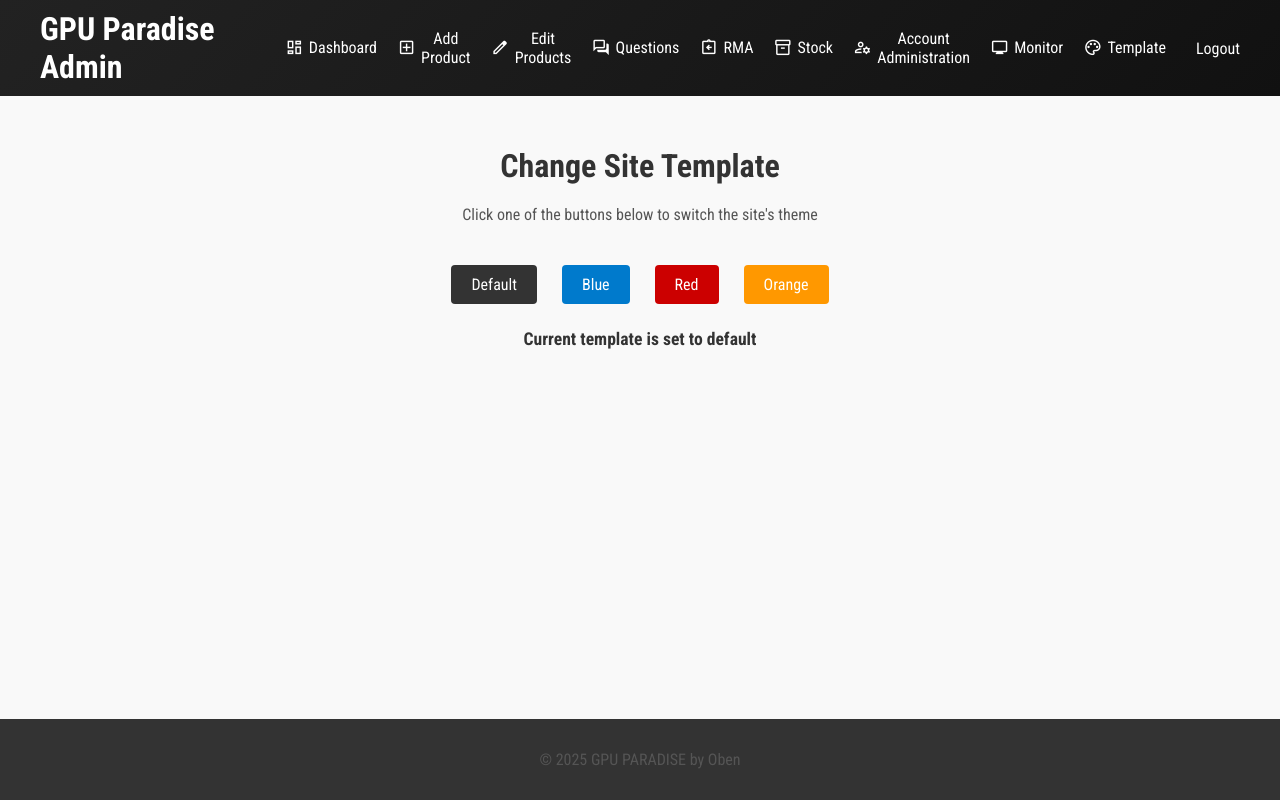
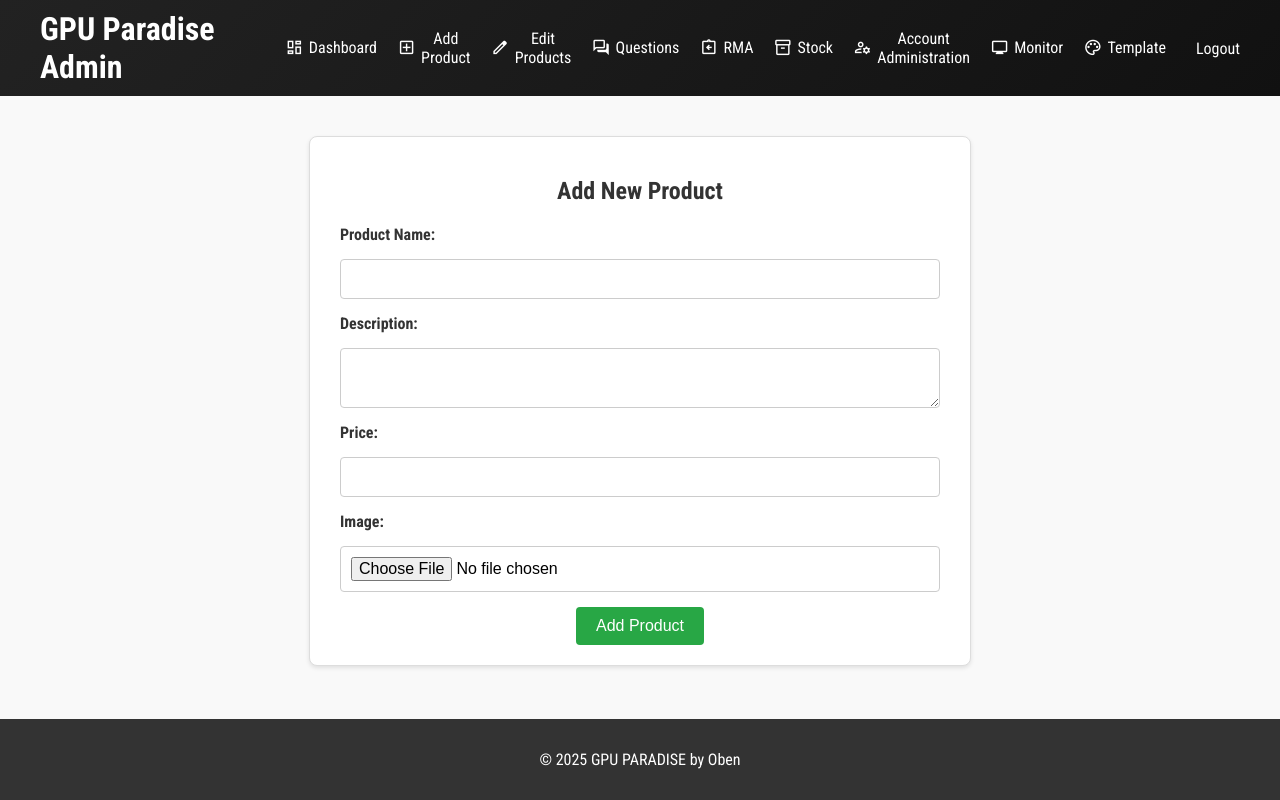
Before and after one commit to ObenAta/Project, a PHP site: page /add_product.php in a window 1280 px wide. Run offline with PHP 8.4, Linux system fonts and the light colour scheme; the visitor is signed in with stand-in values (Sample User, id 1).

Commit message:
file corrections

```diff
--- a/admin/add_product.php
+++ b/admin/add_product.php
@@ -1,118 +1,63 @@
 <?php
 session_start();
-
-// Ensure only admin users can switch templates
-if (!isset($_SESSION['admin_logged_in']) || $_SESSION['admin_logged_in'] !== true) {
-    header("Location: admin_login_form.php");
+if (!isset($_SESSION['admin_logged_in'])) {
+    header("Location: login.php");
     exit;
 }
 
-// If ?template= is present, set the cookie and redirect back
-if (isset($_GET['template'])) {
-    $allowedTemplates = ['default', 'blue', 'red', 'orange'];
-    $template = in_array($_GET['template'], $allowedTemplates) ? $_GET['template'] : 'default';
-    // Set the cookie for 30 days
-    setcookie('site_template', $template, time() + (30 * 24 * 60 * 60), "/");
-    header("Location: admin_template.php");
-    exit;
+require_once '../includes/config.php';
+
+$message = ""; // to store success/error messages
+
+if ($_SERVER['REQUEST_METHOD'] === 'POST') {
+    // Retrieve form inputs
+    $name = $_POST['name'];
+    $description = $_POST['description'];
+    $price = $_POST['price'];
+
+    // Default to 'default.png' if no image is uploaded
+    $imageName = 'default.png';
+
+    // Check if a file was uploaded without errors
+    if (isset($_FILES['image']) && $_FILES['image']['error'] === 0) {
+
+        // The directory where we want to store the uploaded file
+        // __DIR__ gives the directory of the current file (admin folder),
+        // so ../images/ refers to public_html/images
+        $targetDir = __DIR__ . '/../images/';
+
+        // Create the images folder if it doesn't exist (optional safeguard)
+        if (!is_dir($targetDir)) {
+            mkdir($targetDir, 0755, true);
+        }
+
+        // Get the original file name
+        $originalFileName = basename($_FILES['image']['name']);
+
+        // Create a unique prefix to avoid overwriting files
+        // e.g., 1677601113_filename.jpg
+        $uniquePrefix = time() . '_';
+        $imageName = $uniquePrefix . $originalFileName;
+
+        // Build the full path to where we want to move the file
+        $targetFile = $targetDir . $imageName;
+
+        // Move the uploaded file from the temp directory to our images folder
+        if (!move_uploaded_file($_FILES['image']['tmp_name'], $targetFile)) {
+            // If something went wrong, revert to default.png
+            $imageName = 'default.png';
+        }
+    }
+
+    // Insert product info into the database, including the final $imageName
+    $stmt = $pdo->prepare("INSERT INTO products (name, description, price, image) VALUES (?, ?, ?, ?)");
+    if ($stmt->execute([$name, $description, $price, $imageName])) {
+        $message = "Product added successfully!";
+    } else {
+        $message = "Error adding product.";
+    }
 }
+
+// Include the HTML form
+include '../admin/admin_add_product_form.php';
 ?>
-<!DOCTYPE html>
-<html lang="en">
-<head>
-  <meta charset="UTF-8">
-  <meta name="viewport" content="width=device-width, initial-scale=1.0">
-  <title>Admin Template Switcher</title>
-  <link rel="stylesheet" href="../css/style.css">
-  <style>
-    /* Prevent horizontal overflow on all devices */
-    html, body {
-      overflow-x: hidden;
-      box-sizing: border-box;
-      height: 100%;
-      margin: 0;
-      padding: 0;
-      font-family: Arial, sans-serif;
-      background-color: #f9f9f9;
-    }
-    *, *:before, *:after {
-      box-sizing: inherit;
-    }
-    .page-container {
-      display: flex;
-      flex-direction: column;
-      min-height: 100vh;
-    }
-    main {
-      flex: 1;
-      padding: 30px;
-      text-align: center;
-    }
-    h1 {
-      font-family: 'Roboto Condensed', serif;
-      font-size: 2rem;
-      color: #333;
-      margin-bottom: 20px;
-    }
-    p {
-      font-size: 1rem;
-      color: #555;
-    }
-    .template-buttons {
-      display: inline-flex;
-      flex-wrap: wrap;
-      gap: 15px;
-      margin-top: 20px;
-      justify-content: center;
-    }
-    .template-buttons a {
-      padding: 10px 20px;
-      color: #fff;
-      text-decoration: none;
-      border-radius: 4px;
-      transition: background-color 0.3s ease;
-      margin: 5px;
-    }
-    .template-default {
-      background-color: #333;
-    }
-    .template-blue {
-      background-color: #007acc;
-    }
-    .template-red {
-      background-color: #cc0000;
-    }
-    .template-orange {
-      background-color: #ff9800;
-    }
-    .template-buttons a:hover {
-      opacity: 0.9;
-    }
-    .current-template {
-      margin-top: 20px;
-      font-size: 1.1rem;
-      font-weight: bold;
-      color: #333;
-    }
-  </style>
-</head>
-<body>
-  <div class="page-container">
-    <?php include 'admin_header.php'; ?>
-    <main>
-      <h1>Change Site Template</h1>
-      <p>Click one of the buttons below to switch the site's theme</p>
-      <div class="template-buttons">
-        <a href="admin_template.php?template=default" class="template-default">Default</a>
-        <a href="admin_template.php?template=blue" class="template-blue">Blue</a>
-        <a href="admin_template.php?template=red" class="template-red">Red</a>
-        <a href="admin_template.php?template=orange" class="template-orange">Orange</a>
-      </div>
-      <p class="current-template">
-        Current template is set to <strong><?php echo isset($_COOKIE['site_template']) ? htmlspecialchars($_COOKIE['site_template']) : 'default'; ?></strong>
-      </p>
-    </main>
-    <?php include '../templates/footer.php'; ?>
-  </div>
-</body>
-</html>
--- a/admin/admin_header.php
+++ b/admin/admin_header.php
@@ -11,6 +11,7 @@ if (!isset($_SESSION['admin_logged_in']) || $_SESSION['admin_logged_in'] !== tru
 <html lang="en">
 <head>
   <meta charset="UTF-8">
+  <meta name="viewport" content="width=device-width, initial-scale=1.0">
   <title>GPU Paradise Admin Panel</title>
   <!-- Google Fonts Integration -->
   <link rel="preconnect" href="https://fonts.googleapis.com">
@@ -72,6 +73,25 @@ if (!isset($_SESSION['admin_logged_in']) || $_SESSION['admin_logged_in'] !== tru
       text-decoration: none;
       font-size: 1rem;
       margin-left: 20px;
+    }
+    /* Responsive adjustments for mobile */
+    @media (max-width: 768px) {
+      .admin-header {
+        grid-template-columns: auto auto;
+        gap: 10px;
+      }
+      nav {
+        grid-column: 2 / -1;
+      }
+      .admin-nav-list {
+        flex-direction: column;
+      }
+      .admin-nav-list li {
+        margin: 5px 0;
+      }
+      .admin-menu-controls {
+        display: none;
+      }
     }
   </style>
 </head>
```
Also changed, not shown: admin/admin_template.php (+10 -1 lines).
